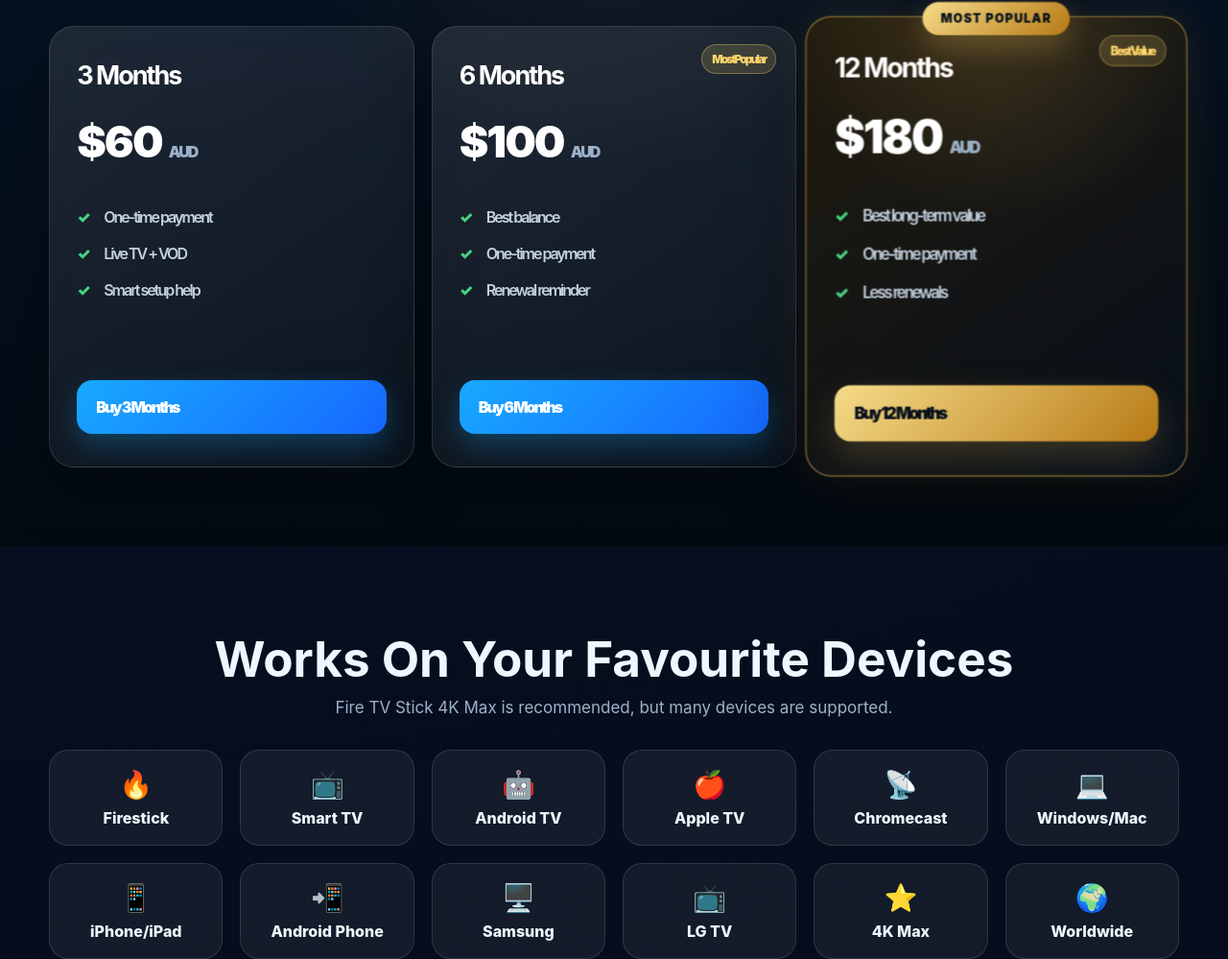
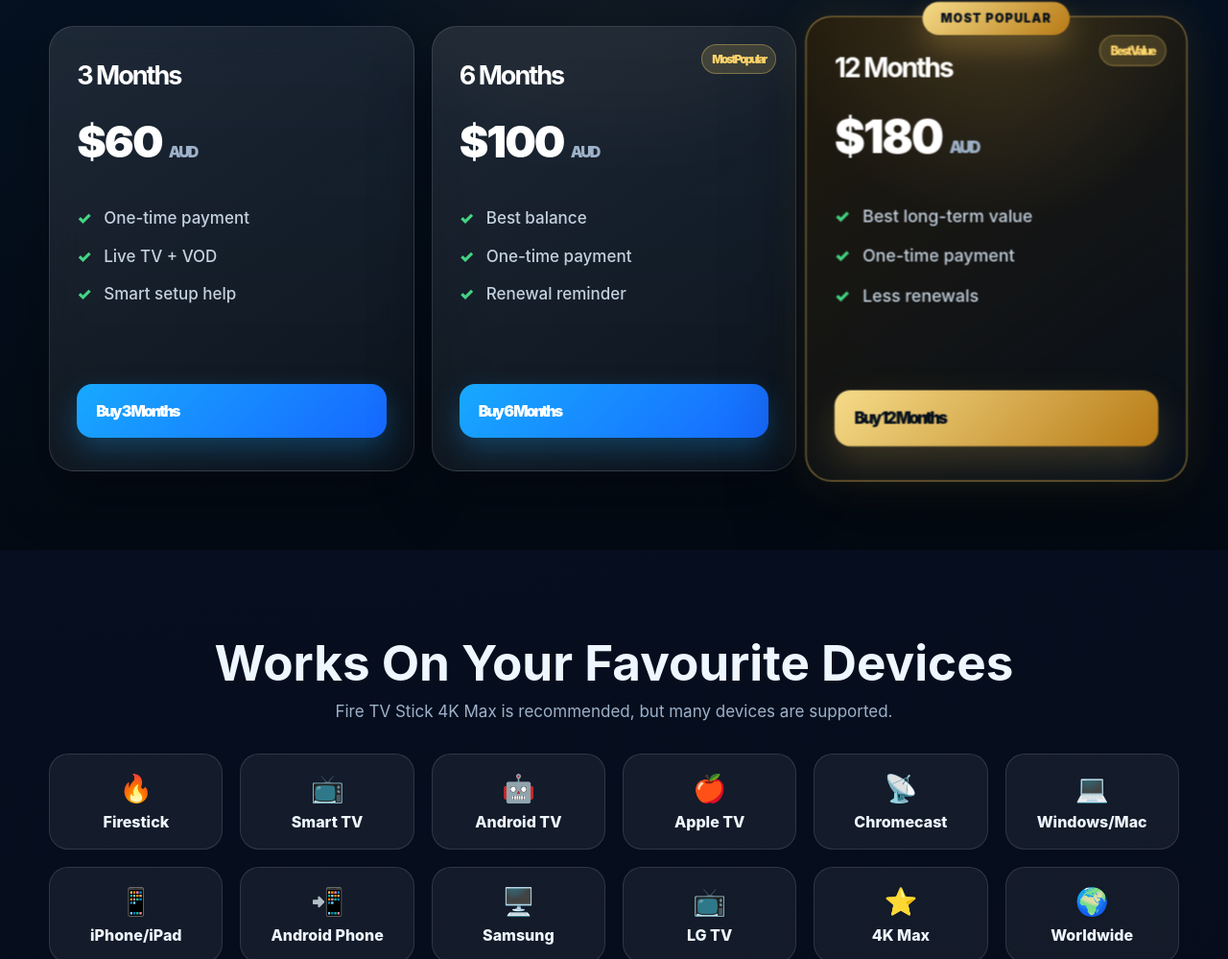
Before and after one commit to franky2421/StreamlyTVwebsiteai, a website: page index.html in a window 1280 px wide. Shown: the part 2209-3208 px from the top of the page at 96% size. Drawn offline with Linux system fonts and the light colour scheme.

Commit message:
Fix pricing text spacing

```diff
--- a/index.html
+++ b/index.html
@@ -317,12 +317,18 @@
       color: var(--muted)
     }
 
-    .price ul {
-    padding-left: 18px;
-    color: #c9d8ea;
-    line-height: 1.6;
-    font-size: 16px;
-    font-weight: 600;
+    .price ul{
+    padding-left:18px;
+    color:#c9d8ea;
+    font-size:17px;
+    font-weight:500;
+    list-style-position: outside;
+    line-height:1.7;
+}
+.price li{
+    margin-bottom:14px;
+    letter-spacing:0;
+    white-space:normal;
 }
 
     .showcase {
```
